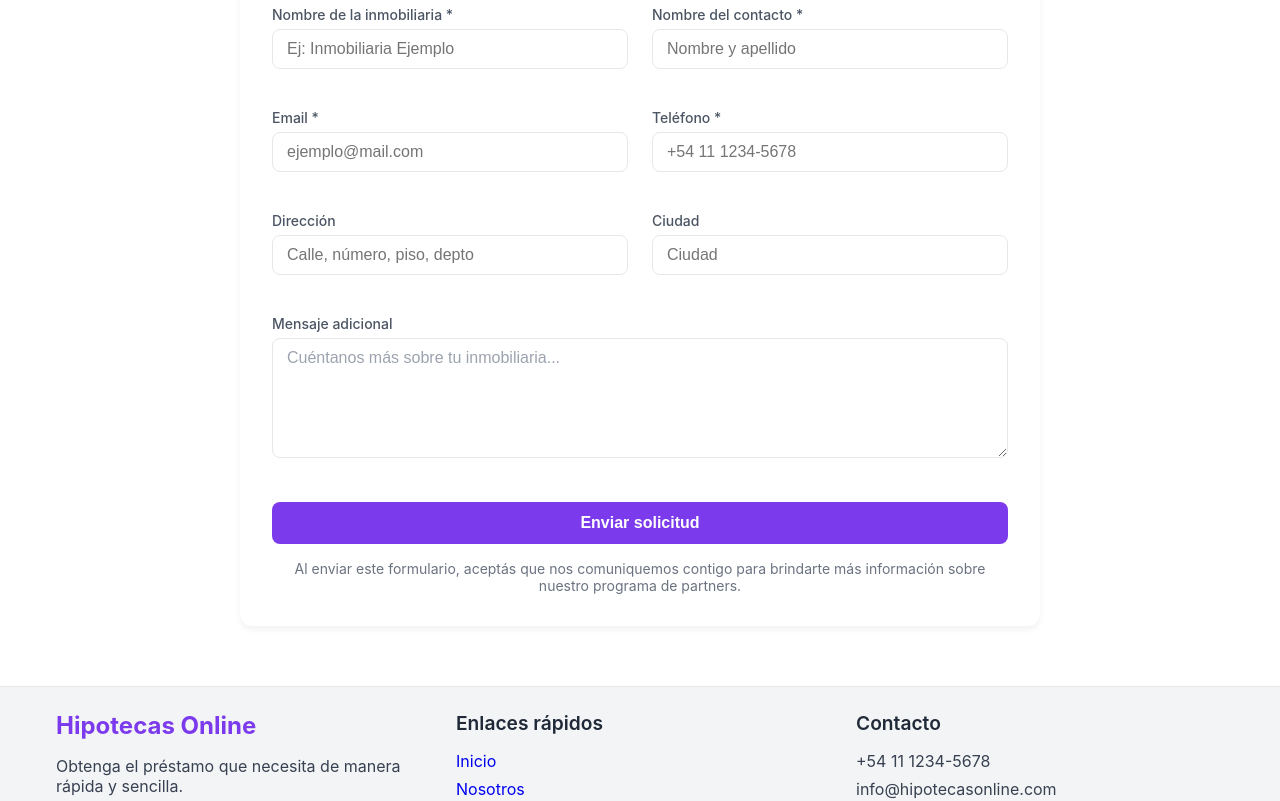
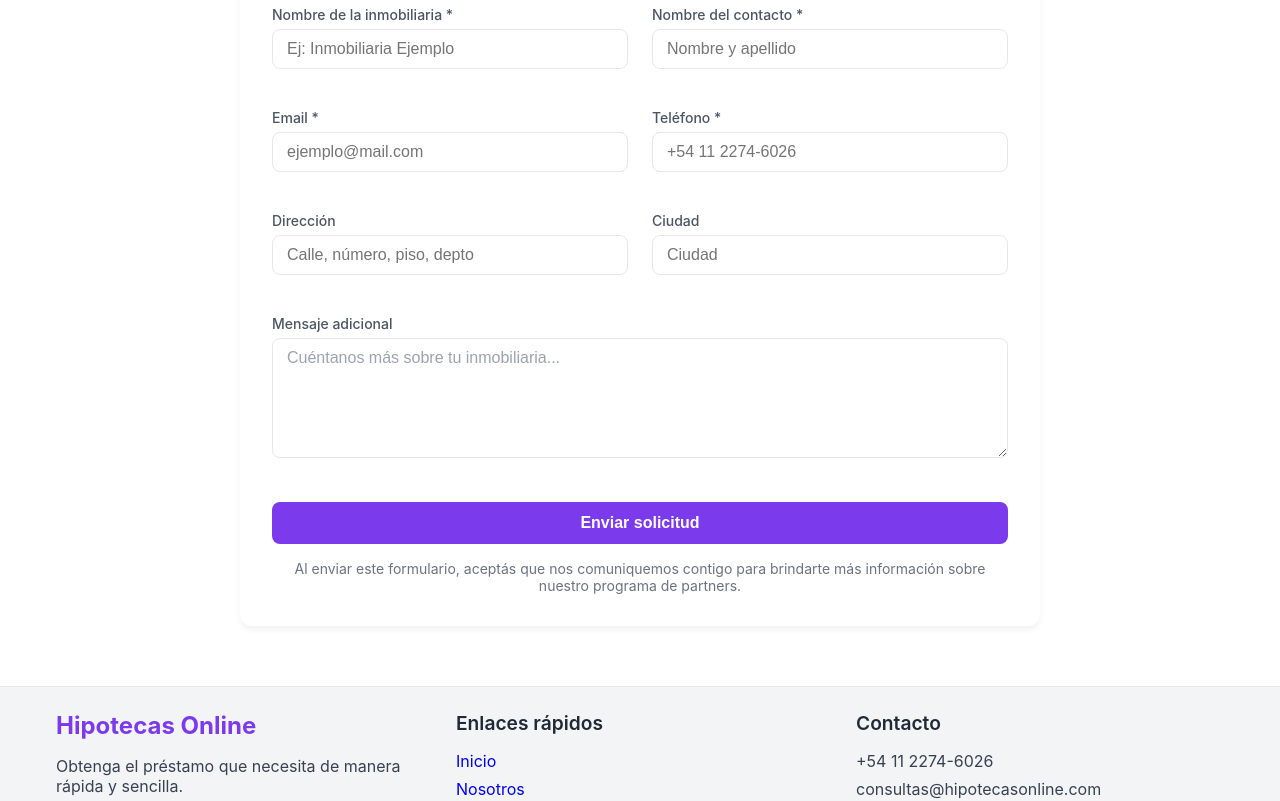
Before and after one commit to kevincosman/hipoteca, a React (Create React App) app: page /inmobiliaria in a window 1280 px wide. Shown: the part 820-1621 px from the top of the page. Built offline with nearby package versions, Linux system fonts and the light colour scheme.

Commit message:
config nuevo mail

```diff
--- a/src/components/agentSection.jsx
+++ b/src/components/agentSection.jsx
@@ -5,7 +5,7 @@ import '../styles/agentSection.css';
 const AgentSection = () => {
 
   const handleClickWhatsapp = () => {
-    window.open('https://wa.me/5491112345678', '_blank');
+    window.open('https://wa.me/5491122746026', '_blank');
   };
 
   return (
--- a/src/components/applicationForm.jsx
+++ b/src/components/applicationForm.jsx
@@ -51,13 +51,13 @@ const ApplicationForm = () => {
 
     try {
       await emailjs.send(
-        'service_kcxjaxg',
-        'template_73d9ot8',
+        'service_0om2gzc',
+        'template_p7lafb3',
         {
           message: contentMessage,
           to_email: 'kevincosman97@gmail.com',
         },
-        'FMigd1rBuxkv3LJ-j'
+        'nqkPBucguCdwpKN8M'
       );
       navigate('/success');
     } catch (error) {
--- a/src/components/footer.jsx
+++ b/src/components/footer.jsx
@@ -25,8 +25,8 @@ const Footer = () => {
           <div className="footer-column">
             <h3>Contacto</h3>
             <ul>
-              <li>+54 11 1234-5678</li>
-              <li>info@hipotecasonline.com</li>
+              <li>+54 11 2274-6026</li>
+              <li>consultas@hipotecasonline.com</li>
             </ul>
           </div>
         </div>
--- a/src/components/realEstateForm.jsx
+++ b/src/components/realEstateForm.jsx
@@ -45,14 +45,13 @@ const RealEstateForm = () => {
     Observaciones: ${formData.message}`;
 
     try {
-      // Send email using EmailJS
       await emailjs.send(
-        'service_kcxjaxg',
-        'template_v5734ip',
+        'service_0om2gzc',
+        'template_ef08rpn',
         {
           message: contentMessage,
         },
-        'FMigd1rBuxkv3LJ-j'
+        'nqkPBucguCdwpKN8M'
       );
       navigate('/success');
     } catch (error) {
@@ -151,7 +150,7 @@ const RealEstateForm = () => {
                   value={formData.phone}
                   onChange={handleInputChange}
                   required
-                  placeholder="+54 11 1234-5678"
+                  placeholder="+54 11 2274-6026"
                   className="estateForm-input"
                 />
               </div>
--- a/src/components/utils/whatsappButton.jsx
+++ b/src/components/utils/whatsappButton.jsx
@@ -4,7 +4,7 @@ import '../../styles/whatsappButton.css';
 
 const WhatsAppButton = () => {
   const handleClick = () => {
-    window.open('https://wa.me/5491112345678', '_blank');
+    window.open('https://wa.me/5491122746026', '_blank');
   };
 
   return (
```
